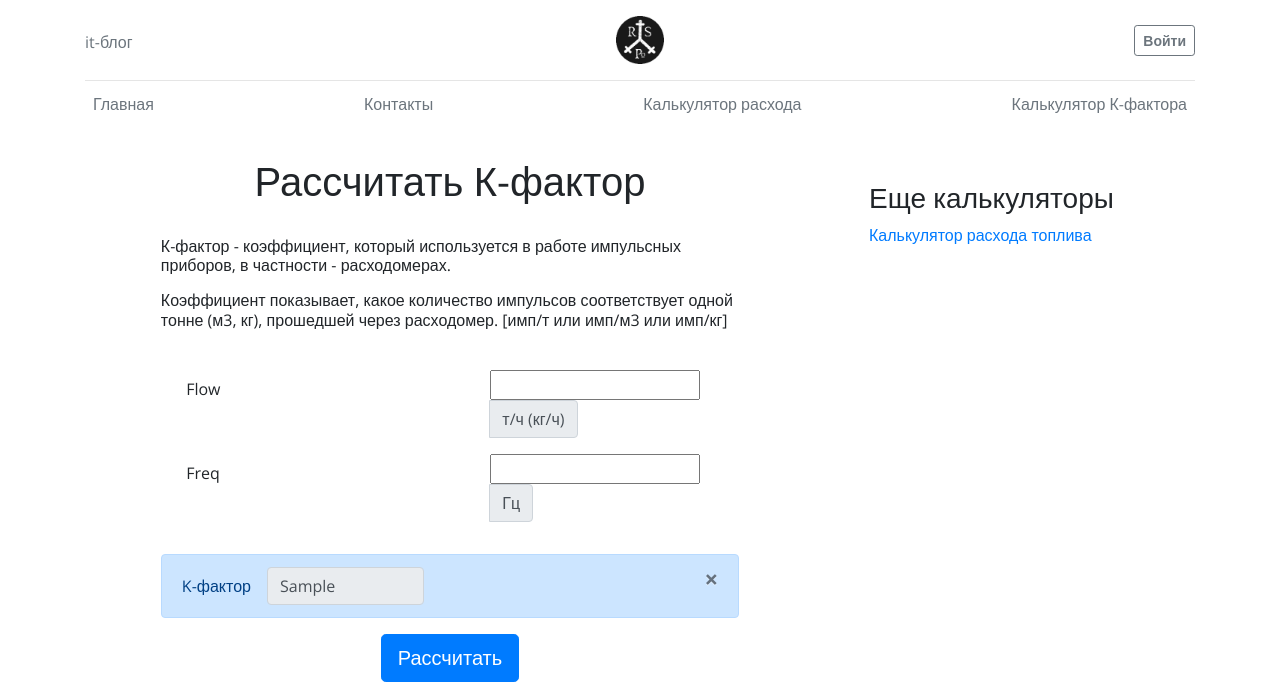
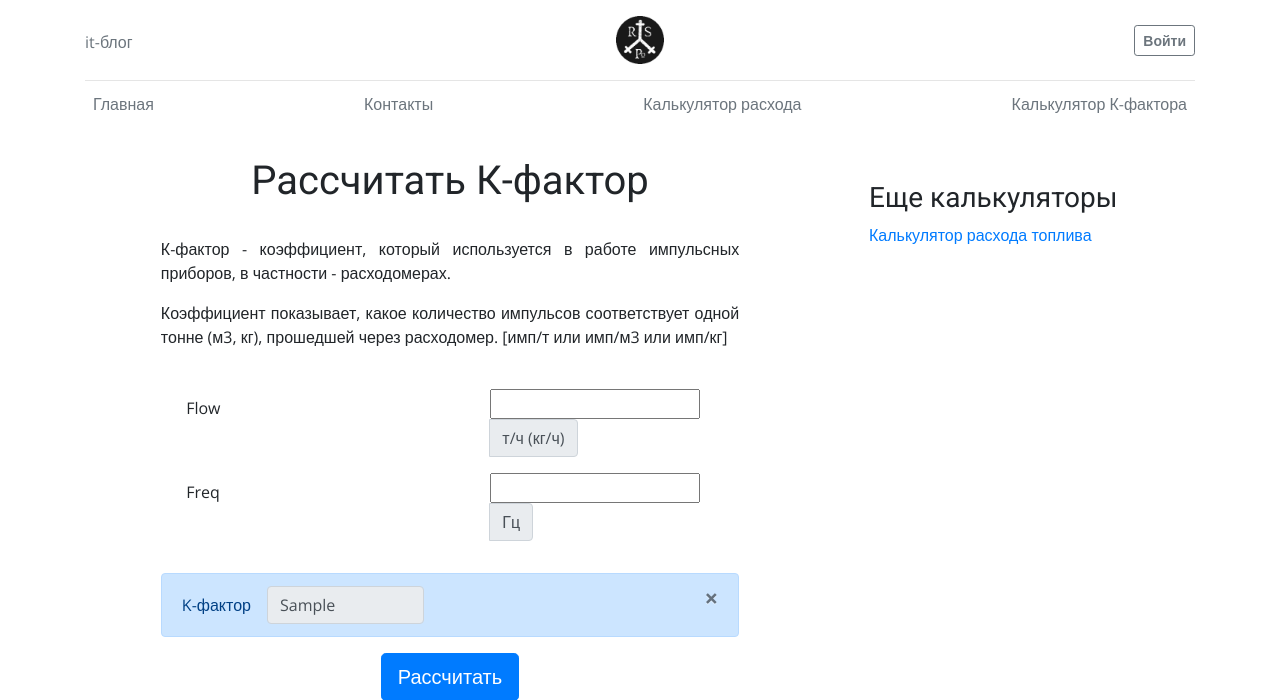
Before and after one commit to RamilPowers/BLOG, a Django app: template pages/templates/pages/kfactor_calculator.html in a window 1280 px wide. Shown: the top 700 px of the page. Run offline with Django 3.2, Linux system fonts and the light colour scheme; the template is opened without the code that fills it: most values are stand-ins (such as "Sample title", 1, 10 or a date in 2020); form fields are guessed from the names that the template uses; some libraries are stand-ins or nearby versions.

Commit message:
Изменен шрифт заголовков на Roboto

```diff
--- a/pages/static/css/base.css
+++ b/pages/static/css/base.css
@@ -18,7 +18,7 @@ body {
 }
 
 h1, h2, h3, h4, h5, h6 {
-  font-family: 'Open Sans', sans-serif;
+  font-family: 'Roboto', sans-serif;
 }
 
 .display-4 {
--- a/pages/templates/pages/base.html
+++ b/pages/templates/pages/base.html
@@ -62,6 +62,7 @@
         <!-- Custom styles for this template -->
         <link rel="preconnect" href="https://fonts.gstatic.com">
         <link href="https://fonts.googleapis.com/css2?family=Open+Sans:ital,wght@0,300;0,700;1,600&display=swap" rel="stylesheet">
+        <link href="https://fonts.googleapis.com/css2?family=Roboto&display=swap" rel="stylesheet">
 
         <!-- Custom styles for this template -->
         <link href="{% static "css/base.css" %}" rel="stylesheet">
--- a/pages/templates/pages/fuel_calculator.html
+++ b/pages/templates/pages/fuel_calculator.html
@@ -17,7 +17,7 @@
                     {% endif %}
                 </script>
                 <h4 id="calc1" class="text-center">Средний расход и сколько литров можно долить*</h4>
-                <h6 class="text-center text-muted">* Если используешь машину в командировке</h6>
+                <div class="text-center text-muted">* Если используешь машину в командировке</div>
                 <br>
                 <form method="post">
                     {% csrf_token %}
--- a/pages/templates/pages/kfactor_calculator.html
+++ b/pages/templates/pages/kfactor_calculator.html
@@ -9,10 +9,8 @@
             <div class="form-group col-md-10">
                 <h1 class="text-center">Рассчитать К-фактор</h1>
                 <br>
-                <h6>
-                    <p>К-фактор - коэффициент, который используется в работе импульсных приборов, в частности - расходомерах.</p>
-                    <p>Коэффициент показывает, какое количество импульсов соответствует одной тонне (м3, кг), прошедшей через расходомер. [имп/т или имп/м3 или имп/кг]</p>
-                </h6>
+                <p align="justify">К-фактор - коэффициент, который используется в работе импульсных приборов, в частности - расходомерах.</p>
+                <p align="justify">Коэффициент показывает, какое количество импульсов соответствует одной тонне (м3, кг), прошедшей через расходомер. [имп/т или имп/м3 или имп/кг]</p>
                 <br>
 
                 <script>
@@ -78,5 +76,5 @@
             </ol>
       </div>
     </div>
-</div>>
+</div>
 {% endblock %}
```
